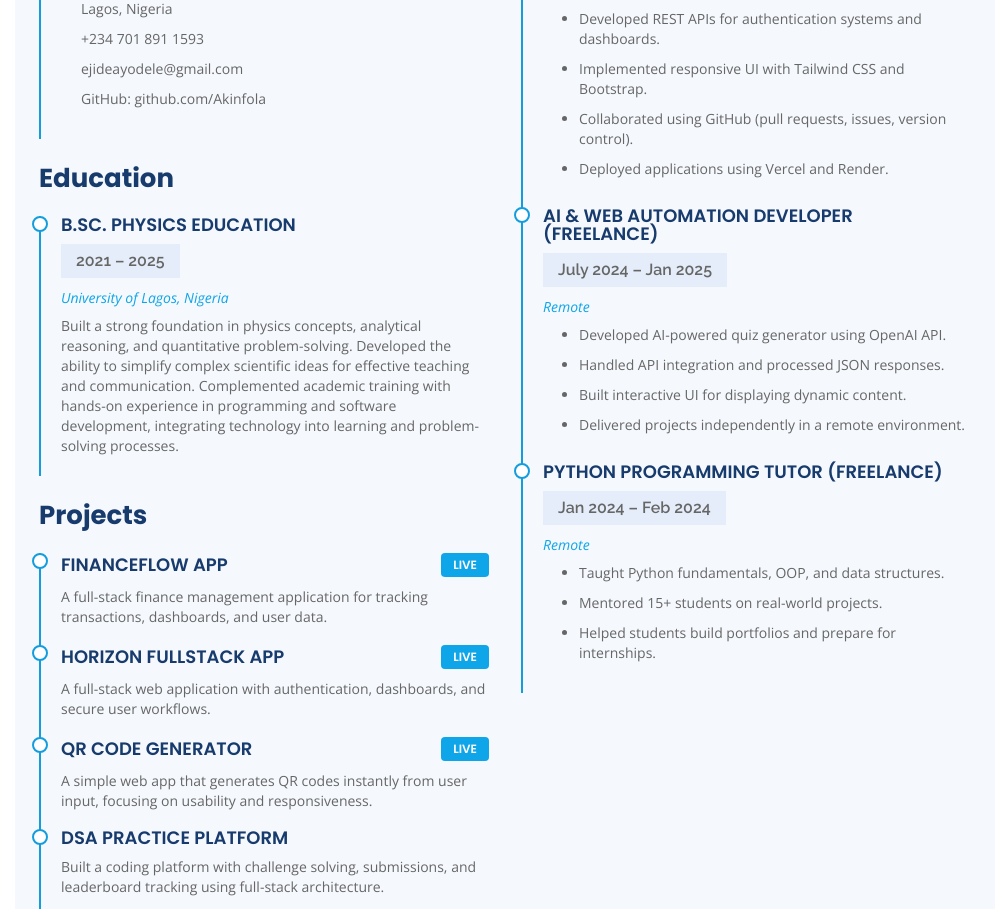
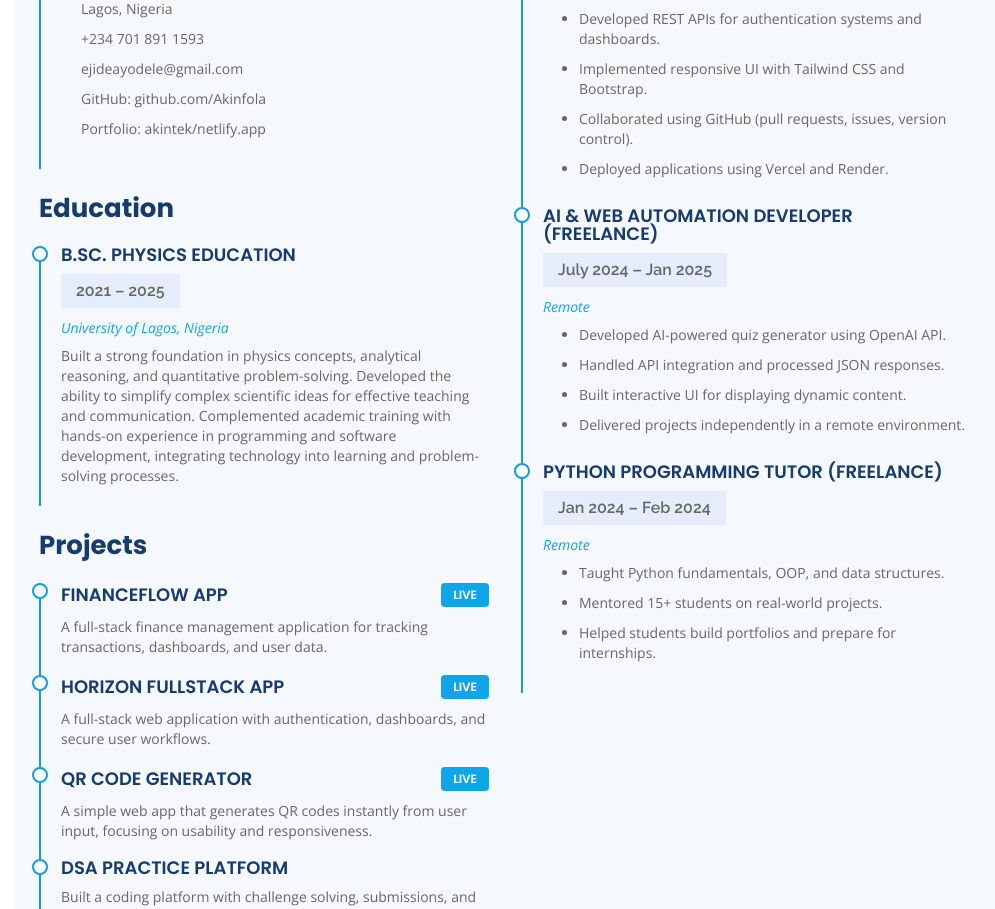
Before and after one commit to Akinfola/Akinport, a Next.js app in the folder frontend/: page / in a window 1280 px wide. Shown: the part 2727-3636 px from the top of the page, without its empty margins (285-1280 px from the left). Built offline with nearby package versions, Linux system fonts and the light colour scheme.

Commit message:
resume updated

```diff
--- a/frontend/components/Resume.tsx
+++ b/frontend/components/Resume.tsx
@@ -10,8 +10,8 @@ const summary = {
     'Lagos, Nigeria',
     '+234 701 891 1593',
     'ejideayodele@gmail.com',
-    'GitHub: github.com/Akinfola', // replace
-    // 'Portfolio: yourportfolio.com', // replace
+    'GitHub: github.com/Akinfola',
+    'Portfolio: akintek/netlify.app',
   ],
 };
 
```
